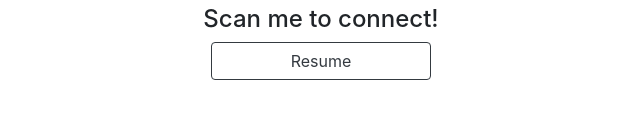
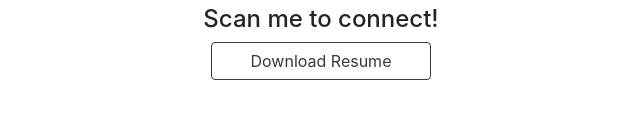
Before and after one commit to mafaqarif/mafaqarif.github.io, a plain HTML site: page index.html in a window 1280 px wide. Shown: the part 390-508 px from the top of the page, 319-959 px from the left. Drawn offline with nearby package versions, Linux system fonts and the light colour scheme.

Commit message:
Update index.html

```diff
--- a/index.html
+++ b/index.html
@@ -28,7 +28,7 @@
   <h1>Afaq Arif</h1>
   <h4>Software Engineer</h4>
   <h4>Scan me to connect!</h4>
-  <a href="https://drive.google.com/file/d/1gCRq229NtZ7gdC2qXTgSUXUPAX-0V7Fr/view?usp=sharing" target="_blank" class="btn btn-outline-dark btn-block">Resume</a>
+  <a href="https://drive.google.com/file/d/1gCRq229NtZ7gdC2qXTgSUXUPAX-0V7Fr/view?usp=sharing" target="_blank" class="btn btn-outline-dark btn-block">Download Resume</a>
 
 </div>
 
```
